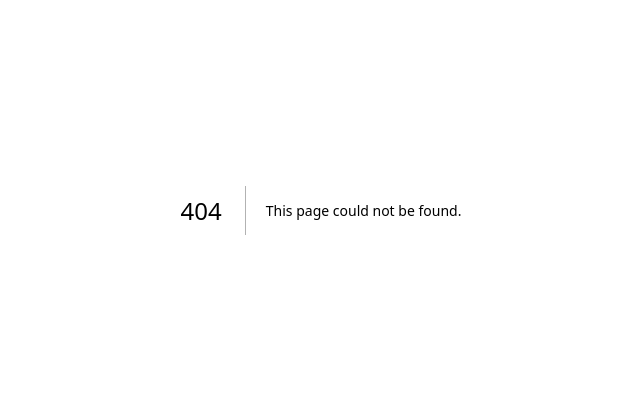
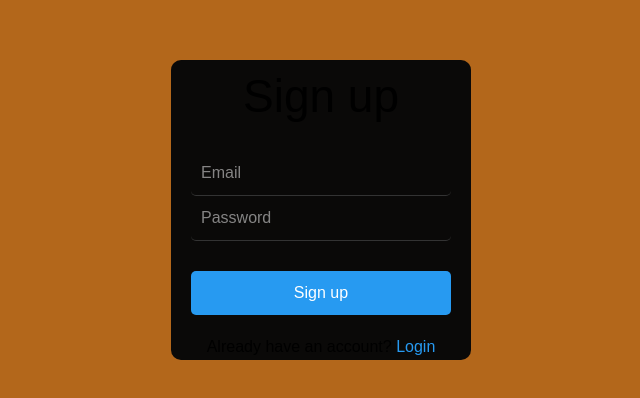
Before and after one commit to aadivyaraushan/ai-internship-finder, a Next.js app: page /signup in a window 1280 px wide. Before the commit this address had no page. Shown: the part 190-588 px from the top of the page, without its empty margins (319-959 px from the left). Built offline with nearby package versions, Linux system fonts and the light colour scheme; no server answers.

Commit message:
added basic auth and redirection once authenticated

```diff
--- a/package.json
+++ b/package.json
@@ -13,6 +13,7 @@
     "@dnd-kit/sortable": "^10.0.0",
     "@dnd-kit/utilities": "^3.2.2",
     "@types/react-dropzone": "^5.1.0",
+    "firebase": "^11.9.0",
     "next": "15.3.3",
     "react": "^19.0.0",
     "react-dom": "^19.0.0",
--- /dev/null
+++ b/src/app/login/page.tsx
@@ -0,0 +1,82 @@
+'use client';
+import "../signup.css";
+import { useState, useEffect } from 'react';
+import Link from 'next/link';
+import { signInWithEmailAndPassword } from 'firebase/auth';
+import { auth, checkAuth } from '@/lib/firebase';
+import { useRouter } from 'next/navigation';
+
+export default function Login() {
+    const [email, setEmail] = useState("");
+    const [password, setPassword] = useState("");
+    const [error, setError] = useState("");
+    const [loading, setLoading] = useState(false);
+    const router = useRouter();
+
+    useEffect(() => {
+        if (checkAuth()) {
+            router.push('/upload-resume');
+        }
+    }, [router]);
+
+    const getErrorMessage = (errorCode: string) => {
+        switch (errorCode) {
+            case 'auth/invalid-email':
+                return 'Invalid email address format.';
+            case 'auth/user-disabled':
+                return 'This account has been disabled.';
+            case 'auth/user-not-found':
+                return 'No account found with this email.';
+            case 'auth/wrong-password':
+                return 'Incorrect password.';
+            case 'auth/too-many-requests':
+                return 'Too many failed attempts. Please try again later.';
+            case 'auth/network-request-failed':
+                return 'Network error. Please check your connection.';
+            default:
+                return 'An error occurred. Please try again.';
+        }
+    };
+
+    const handleSubmit = async (e: React.FormEvent) => {
+        e.preventDefault();
+        setError("");
+        setLoading(true);
+
+        try {
+            await signInWithEmailAndPassword(auth, email, password);
+            router.push('/dashboard'); // Redirect to dashboard after successful login
+        } catch (err: any) {
+            setError(getErrorMessage(err.code));
+        } finally {
+            setLoading(false);
+        }
+    }
+
+    return (
+        <div className="signup-container">
+            <h1 className="heading">Login</h1>
+            {error && <div className="error-message">{error}</div>}
+            <form onSubmit={handleSubmit}>
+                <input
+                    type="email"
+                    placeholder="Email"
+                    value={email}
+                    onChange={(e) => setEmail(e.target.value)}
+                    required
+                />
+                <input
+                    type="password"
+                    placeholder="Password"
+                    value={password}
+                    onChange={(e) => setPassword(e.target.value)}
+                    required
+                />
+                <button type="submit" disabled={loading}>
+                    {loading ? 'Logging in...' : 'Login'}
+                </button>
+            </form>
+            <p>Don't have an account? <Link href="/">Sign up</Link></p>
+        </div>
+    )
+}
--- a/src/app/page.tsx
+++ b/src/app/page.tsx
@@ -1,6 +1,18 @@
-import Image from "next/image";
-import Signup from "./signup";
+'use client';
+import { useEffect } from 'react';
+import { useRouter } from 'next/navigation';
+import { checkAuth } from '@/lib/firebase';
 
 export default function Home() {
-  return <Signup />
+  const router = useRouter();
+
+  useEffect(() => {
+    if (checkAuth()) {
+      router.push('/upload-resume');
+    } else {
+      router.push('/signup');
+    }
+  }, [router]);
+
+  return null; // This page will redirect immediately
 }
--- a/src/app/signup.css
+++ b/src/app/signup.css
@@ -49,3 +49,26 @@
     background-color: #279AF1;
     box-shadow: 0 0 15px #279AF1;
 }
+
+a {
+    color: #279AF1;
+}
+
+a:hover {
+    color: #2ba3ff;
+    text-decoration: none;
+}
+
+button {
+    margin-top: 30px;
+}
+
+button:disabled {
+    opacity: 0.7;
+    cursor: not-allowed;
+}
+
+button:disabled:hover {
+    background-color: #279AF1;
+    box-shadow: none;
+}
--- a/src/app/signup.tsx
+++ /dev/null
@@ -1,23 +0,0 @@
-'use client';
-import { useState } from 'react';
-import './signup.css'
-
-export default function Signup() {
-
-    const [email, setEmail] = useState("");
-    const [password, setPassword] = useState("");
-
-    let handleSubmit = (e: any) => {
-        e.preventDefault();
-        console.log(email, password);
-    }
-
-    return (
-        <div className="signup-container">
-            <h1 className="heading">Sign up</h1>
-            <input type="email" placeholder="Email" onChange={(e) => setEmail(e.target.value)} />
-            <input type="password" placeholder="Password" onChange={(e) => setPassword(e.target.value)} />
-            <button onClick={handleSubmit}>Signup</button>
-        </div>
-    )
-}
--- /dev/null
+++ b/src/app/signup/page.tsx
@@ -0,0 +1,80 @@
+'use client';
+import "../signup.css";
+import { useState, useEffect } from 'react';
+import Link from 'next/link';
+import { createUserWithEmailAndPassword } from 'firebase/auth';
+import { auth, checkAuth } from '@/lib/firebase';
+import { useRouter } from 'next/navigation';
+
+export default function Signup() {
+    const [email, setEmail] = useState("");
+    const [password, setPassword] = useState("");
+    const [error, setError] = useState("");
+    const [loading, setLoading] = useState(false);
+    const router = useRouter();
+
+    useEffect(() => {
+        if (checkAuth()) {
+            router.push('/upload-resume');
+        }
+    }, [router]);
+
+    const getErrorMessage = (errorCode: string) => {
+        switch (errorCode) {
+            case 'auth/email-already-in-use':
+                return 'An account with this email already exists.';
+            case 'auth/invalid-email':
+                return 'Invalid email address format.';
+            case 'auth/operation-not-allowed':
+                return 'Email/password accounts are not enabled. Please contact support.';
+            case 'auth/weak-password':
+                return 'Password should be at least 6 characters long.';
+            case 'auth/network-request-failed':
+                return 'Network error. Please check your connection.';
+            default:
+                return 'An error occurred. Please try again.';
+        }
+    }
+
+    const handleSubmit = async(e: React.FormEvent) => {
+        e.preventDefault();
+        setError("");
+        setLoading(true);
+
+        try {
+            await createUserWithEmailAndPassword(auth, email, password);
+            router.push('/upload-resume');
+        } catch (err: any) {
+            setError(getErrorMessage(err.code));
+        } finally {
+            setLoading(false);
+        }
+    }
+
+    return (
+        <div className="signup-container">
+            <h1 className="heading">Sign up</h1>
+            {error && <div className="error-message">{error}</div>}
+            <form onSubmit={handleSubmit}>
+                <input
+                    type="email"
+                    placeholder="Email"
+                    value={email}
+                    onChange={(e) => setEmail(e.target.value)}
+                    required
+                />
+                <input
+                    type="password"
+                    placeholder="Password"
+                    value={password}
+                    onChange={(e) => setPassword(e.target.value)}
+                    required
+                />
+                <button type="submit" disabled={loading}>
+                    {loading ? 'Signing up...' : 'Sign up'}
+                </button>
+            </form>
+            <p>Already have an account? <Link href="/login">Login</Link></p>
+        </div>
+    )
+}
--- /dev/null
+++ b/src/lib/firebase.ts
@@ -0,0 +1,24 @@
+import { initializeApp } from 'firebase/app';
+import { getAuth } from 'firebase/auth';
+
+const firebaseConfig = {
+  // Replace these with your Firebase config values
+  apiKey: process.env.NEXT_PUBLIC_FIREBASE_API_KEY,
+  authDomain: process.env.NEXT_PUBLIC_FIREBASE_AUTH_DOMAIN,
+  projectId: process.env.NEXT_PUBLIC_FIREBASE_PROJECT_ID,
+  storageBucket: process.env.NEXT_PUBLIC_FIREBASE_STORAGE_BUCKET,
+  messagingSenderId: process.env.NEXT_PUBLIC_FIREBASE_MESSAGING_SENDER_ID,
+  appId: process.env.NEXT_PUBLIC_FIREBASE_APP_ID
+};
+
+const app = initializeApp(firebaseConfig);
+export const auth = getAuth(app);
+
+export const checkAuth = () => {
+    const user = auth.currentUser;
+    if (user) {
+        return true;
+    } else {
+        return false;
+    }
+}
```
Also changed, not shown: 1 other file (tests, documents, lock files or other folders).
